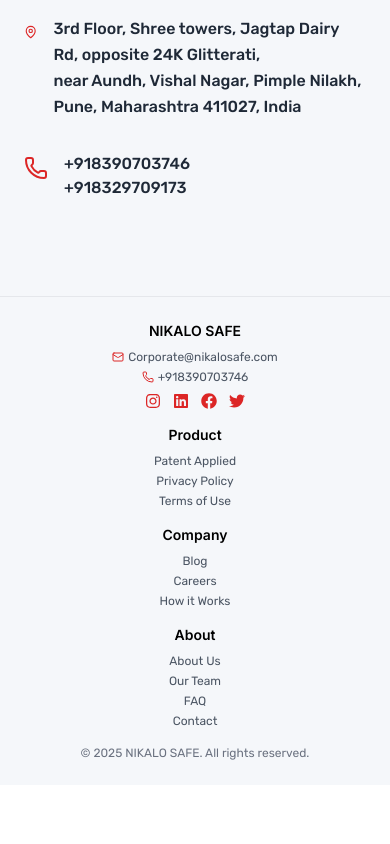
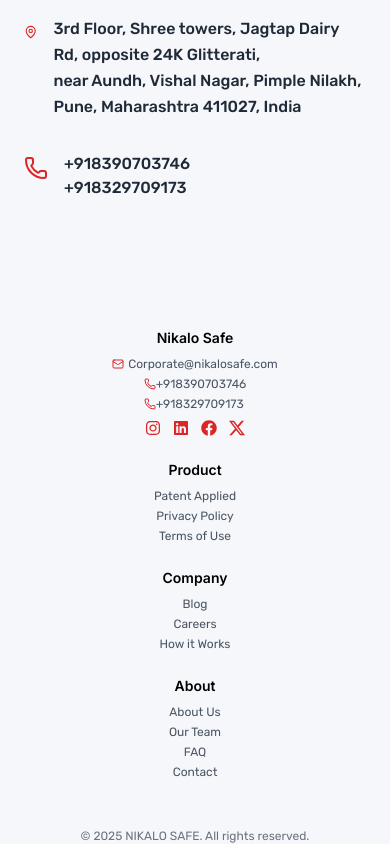
Before and after one commit to 10-Dimensions-Design-Services/nikalo-safe, a React (Create React App) app in the folder client/: page / in a window 390 px wide. Shown: the part 4462-5306 px from the top of the page. Before the commit the page ends 5247 px from the top, so only its background shows below. Built offline with nearby package versions, Linux system fonts and the light colour scheme.

Commit message:
Updated the footer and make it responsive for smaller screens

```diff
--- a/client/src/components/Footer.jsx
+++ b/client/src/components/Footer.jsx
@@ -1,32 +1,37 @@
 import React from "react";
 import { Mail, Phone } from "lucide-react";
-import { FaInstagram, FaLinkedin, FaFacebook, FaTwitter } from "react-icons/fa";
+import { FaInstagram, FaLinkedin, FaFacebook} from "react-icons/fa";
+import {SiX} from "react-icons/si";
 
 const Footer = () => {
   return (
-    <footer className="bg-white border-t border-gray-200 py-6 md:py-12 w-full max-w-[1152px] mx-auto">
-      <div className="w-full px-4 sm:px-6 md:px-8 lg:px-12">
-        <div className="grid grid-cols-1 sm:grid-cols-2 lg:grid-cols-4 gap-4 md:gap-8 text-sm">
-
+    <footer className="bg-white flex flex-col items-center justify-center">
+      <div className="w-full px-4 max-w-screen-xl mx-auto">
+        <div className="grid grid-cols-1 sm:grid-cols-2 lg:grid-cols-4 gap-x-6 gap-y-6 md:gap-y-12 text-sm w-full py-8">
           {/* Column 1 - Company Info */}
-          <div className="flex-1 text-center sm:text-left">
-            <h3 className="text-sm md:text-lg font-semibold mb-2 md:mb-4">NIKALO SAFE</h3>
-            <p className="text-gray-600 flex items-center justify-center sm:justify-start gap-1 md:gap-2 text-xs md:text-sm mb-1 md:mb-2">
+          <div className="flex flex-col items-center sm:items-start text-center sm:text-left">
+            <h3 className="text-sm md:text-lg font-semibold mb-2 md:mb-4">Nikalo Safe</h3>
+            <p className="text-gray-600 flex items-center gap-1 md:gap-2 text-xs md:text-sm mb-1 md:mb-2">
               <Mail className="w-3 h-3 md:w-4 md:h-4 text-red-600" /> Corporate@nikalosafe.com
             </p>
-            <p className="text-gray-600 flex items-center justify-center sm:justify-start gap-1 md:gap-2 text-xs md:text-sm mb-2 md:mb-4">
-              <Phone className="w-3 h-3 md:w-4 md:h-4 text-red-600" /> +918390703746
-            </p>
+            <div className="flex flex-col gap-1 md:gap-2 text-gray-600 text-xs md:text-sm mb-2 md:mb-4">
+              <span className="flex items-center">
+                <Phone className="w-3 h-3 md:w-4 md:h-4 text-red-600" /> +918390703746
+              </span>
+              <span className="flex items-center">
+                <Phone className="w-3 h-3 md:w-4 md:h-4 text-red-600" /> +918329709173
+              </span>
+            </div>
             <div className="flex gap-3 md:gap-4 justify-center sm:justify-start text-red-600">
               <a href="#"><FaInstagram className="w-4 h-4 md:w-5 md:h-5 hover:text-gray-900" /></a>
               <a href="#"><FaLinkedin className="w-4 h-4 md:w-5 md:h-5 hover:text-gray-900" /></a>
               <a href="#"><FaFacebook className="w-4 h-4 md:w-5 md:h-5 hover:text-gray-900" /></a>
-              <a href="#"><FaTwitter className="w-4 h-4 md:w-5 md:h-5 hover:text-gray-900" /></a>
+              <a href="#"><SiX className="w-4 h-4 md:w-5 md:h-5 hover:text-gray-900" /></a>
             </div>
           </div>
 
           {/* Column 2 - Product */}
-          <div className="flex-1 text-center sm:text-left">
+          <div className="flex flex-col items-center sm:items-start text-center sm:text-left">
             <h3 className="text-sm md:text-lg font-semibold mb-2 md:mb-4">Product</h3>
             <ul className="space-y-1 md:space-y-2 text-gray-600 text-xs md:text-sm">
               <li><a href="#" className="hover:text-gray-900 transition-colors">Patent Applied</a></li>
@@ -36,7 +41,7 @@ const Footer = () => {
           </div>
 
           {/* Column 3 - Company */}
-          <div className="flex-1 text-center sm:text-left">
+          <div className="flex flex-col items-center sm:items-start text-center sm:text-left">
             <h3 className="text-sm md:text-lg font-semibold mb-2 md:mb-4">Company</h3>
             <ul className="space-y-1 md:space-y-2 text-gray-600 text-xs md:text-sm">
               <li><a href="#" className="hover:text-gray-900 transition-colors">Blog</a></li>
@@ -46,7 +51,7 @@ const Footer = () => {
           </div>
 
           {/* Column 4 - About */}
-          <div className="flex-1 text-center sm:text-left">
+          <div className="flex flex-col items-center sm:items-start text-center sm:text-left">
             <h3 className="text-sm md:text-lg font-semibold mb-2 md:mb-4">About</h3>
             <ul className="space-y-1 md:space-y-2 text-gray-600 text-xs md:text-sm">
               <li><a href="#" className="hover:text-gray-900 transition-colors">About Us</a></li>
@@ -58,7 +63,7 @@ const Footer = () => {
         </div>
 
         {/* Bottom line */}
-        <div className="mt-4 md:mt-8 text-center text-gray-500 text-xs">
+        <div className="mt-4 md:mt-8 text-center text-gray-500 text-xs px-2">
           © {new Date().getFullYear()} NIKALO SAFE. All rights reserved.
         </div>
       </div>
--- a/client/src/components/HeroSection.jsx
+++ b/client/src/components/HeroSection.jsx
@@ -2,7 +2,7 @@ import React from "react";
 
 const HeroSection = () => {
   return (
-    <section id="hero-section" className="relative overflow-hidden">
+    <section id="hero-section" className="bg-white relative overflow-hidden">
       <div className="container-max px-2.5 pb-24">
         <div
           className="relative bg-cover bg-center bg-no-repeat rounded-lg"
--- a/client/src/pages/Home.jsx
+++ b/client/src/pages/Home.jsx
@@ -6,14 +6,13 @@ import VideoSection from '../components/VideoSection';
 import TestimonialSection from '../components/TestimonialSection';
 import BrandValueSection from '../components/BrandValueSection';
 import Contact from '../components/Contact';
-import CTASection from '../components/CTASection';
 import Footer from '../components/Footer';
 import FireStats from '../components/Graphs';
 
 
 const Home = () => {
   return (
-    <div className="min-h-screen bg-white">
+    <div className="min-h-screen">
       <Navbar />
       <HeroSection />
       <FireStats />
```
